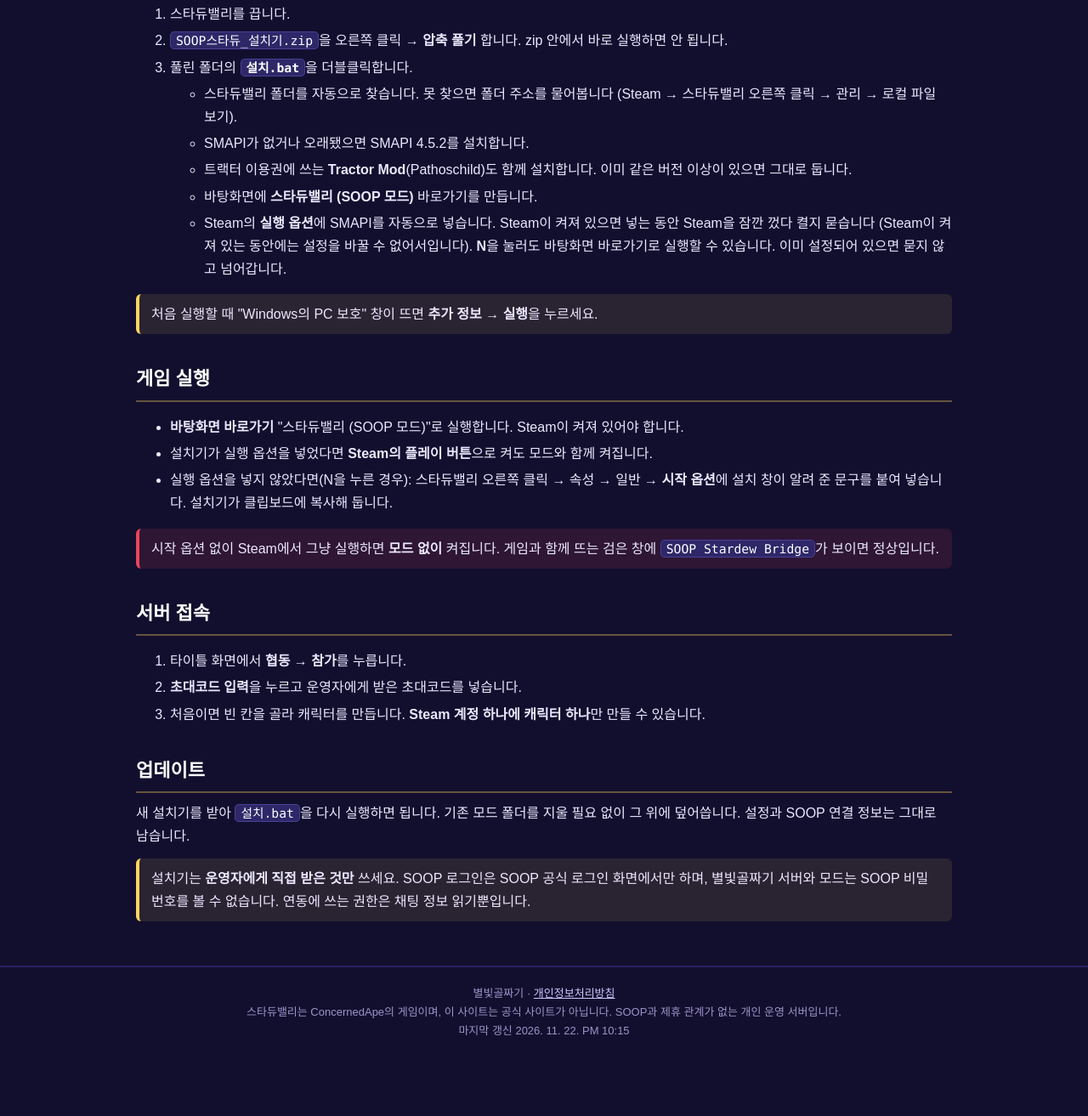
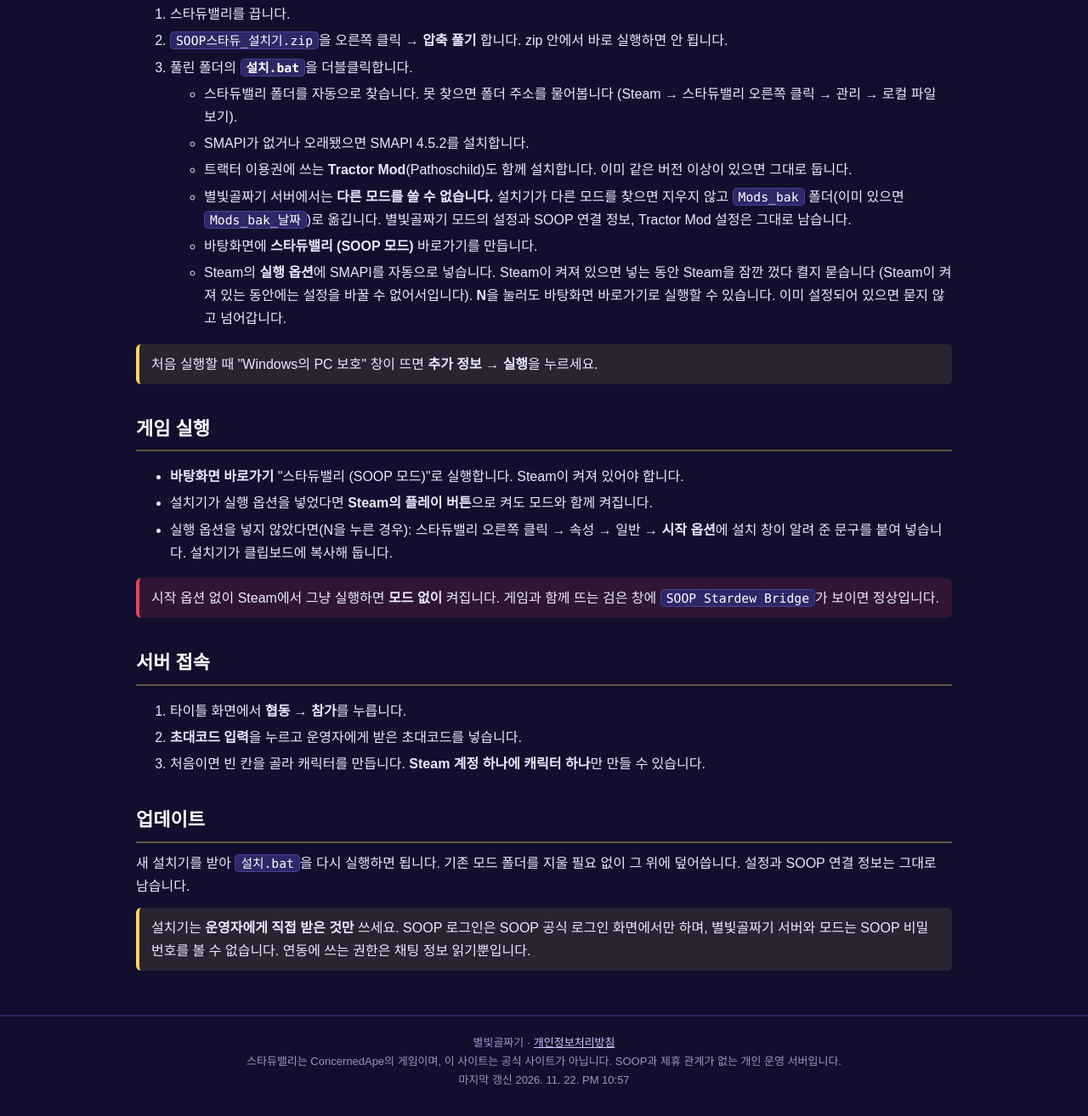
Before and after one commit to byeolbitvalley/stardewsoopwiki, a plain HTML site: page wiki/install.html in a window 1280 px wide. Shown: the part 545-1858 px from the top of the page at 85% size. Before the commit the page ends 1799 px from the top, so only its background shows below. Drawn offline with Linux system fonts and the light colour scheme.

Commit message:
위키 갱신 2026-11-22 22:57

```diff
--- a/wiki/install.html
+++ b/wiki/install.html
@@ -16,6 +16,7 @@
 <ul><li>스타듀밸리 폴더를 자동으로 찾습니다. 못 찾으면 폴더 주소를 물어봅니다 (Steam → 스타듀밸리 오른쪽 클릭 → 관리 → 로컬 파일 보기).</li>
 <li>SMAPI가 없거나 오래됐으면 SMAPI 4.5.2를 설치합니다.</li>
 <li>트랙터 이용권에 쓰는 <b>Tractor Mod</b>(Pathoschild)도 함께 설치합니다. 이미 같은 버전 이상이 있으면 그대로 둡니다.</li>
+<li>별빛골짜기 서버에서는 <b>다른 모드를 쓸 수 없습니다.</b> 설치기가 다른 모드를 찾으면 지우지 않고 <code>Mods_bak</code> 폴더(이미 있으면 <code>Mods_bak_날짜</code>)로 옮깁니다. 별빛골짜기 모드의 설정과 SOOP 연결 정보, Tractor Mod 설정은 그대로 남습니다.</li>
 <li>바탕화면에 <b>스타듀밸리 (SOOP 모드)</b> 바로가기를 만듭니다.</li>
 <li>Steam의 <b>실행 옵션</b>에 SMAPI를 자동으로 넣습니다. Steam이 켜져 있으면 넣는 동안 Steam을 잠깐 껐다 켤지 묻습니다 (Steam이 켜져 있는 동안에는 설정을 바꿀 수 없어서입니다). <b>N</b>을 눌러도 바탕화면 바로가기로 실행할 수 있습니다. 이미 설정되어 있으면 묻지 않고 넘어갑니다.</li></ul></li>
 </ol>
@@ -33,5 +34,5 @@
 <p>새 설치기를 받아 <code>설치.bat</code>을 다시 실행하면 됩니다. 기존 모드 폴더를 지울 필요 없이 그 위에 덮어씁니다. 설정과 SOOP 연결 정보는 그대로 남습니다.</p>
 <div class="note">설치기는 <b>운영자에게 직접 받은 것만</b> 쓰세요. SOOP 로그인은 SOOP 공식 로그인 화면에서만 하며, 별빛골짜기 서버와 모드는 SOOP 비밀번호를 볼 수 없습니다. 연동에 쓰는 권한은 채팅 정보 읽기뿐입니다.</div></main>
 <footer>별빛골짜기 · <a href="../privacy/">개인정보처리방침</a><br>
-스타듀밸리는 ConcernedApe의 게임이며, 이 사이트는 공식 사이트가 아닙니다. SOOP과 제휴 관계가 없는 개인 운영 서버입니다.<br>마지막 갱신 2026. 11. 22. PM 10:15</footer>
+스타듀밸리는 ConcernedApe의 게임이며, 이 사이트는 공식 사이트가 아닙니다. SOOP과 제휴 관계가 없는 개인 운영 서버입니다.<br>마지막 갱신 2026. 11. 22. PM 10:57</footer>
 </body></html>
```
Also changed, not shown: wiki/faq.html (+2 -2 lines), wiki/index.html (+1 -1 lines), wiki/play.html (+1 -1 lines), wiki/rewards.html (+1 -1 lines).
